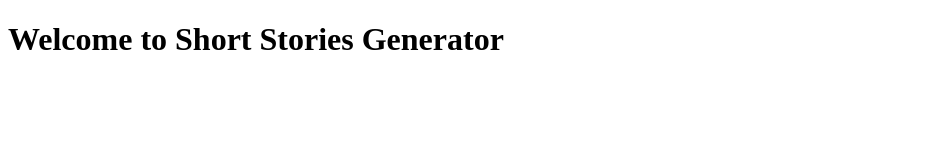
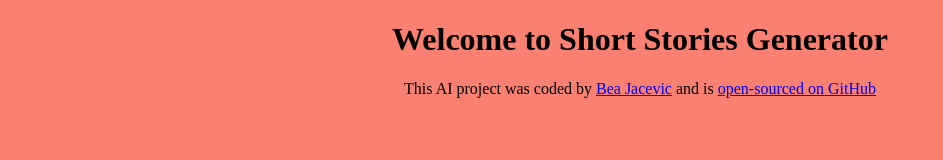
Before and after one commit to Bea-div/short-stories-generator, a plain HTML site: page index.html in a window 1280 px wide. Shown: the whole page, without its empty margins (0-943 px from the left). Drawn offline with Linux system fonts and the light colour scheme.

Commit message:
Added the footer

```diff
--- a/index.html
+++ b/index.html
@@ -3,9 +3,23 @@
   <head>
     <meta charset="UTF-8" />
     <meta name="viewport" content="width=device-width, initial-scale=1.0" />
+    <link rel="stylesheet" href="src/style.css" />
     <title>Short Stories Generator</title>
   </head>
   <body>
     <h1>Welcome to Short Stories Generator</h1>
+
+    <footer>
+      This AI project was coded by
+      <a href="https://github.com/Bea-div" target="_blank">Bea Jacevic</a> and
+      is
+      <a
+        href="https://github.com/Bea-div/short-stories-generator"
+        target="_blank"
+        >open-sourced on GitHub</a
+      >
+    </footer>
+
+    <script src="src/script.js"></script>
   </body>
 </html>
--- a/src/style.css
+++ b/src/style.css
@@ -0,0 +1,4 @@
+body {
+  background-color: salmon;
+  text-align: center;
+}
```
